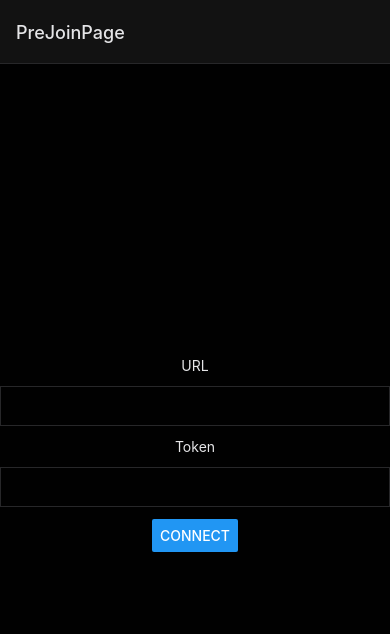
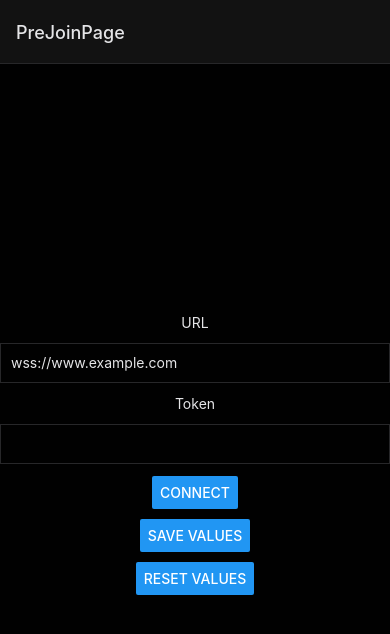
Before and after one commit to mcdonnelljoel09/react-native-client-sdk, a React Native app in the folder example/: screen /PreJoinPage in a window 390 px wide. Shown: the top 634 px of the page. Built offline with nearby package versions, Linux system fonts and the light colour scheme; what livekit-react-native would draw is missing.

Commit message:
Add ability to save/reset values on prejoin page

```diff
--- a/example/package.json
+++ b/example/package.json
@@ -9,6 +9,7 @@
     "start": "react-native start"
   },
   "dependencies": {
+    "@react-native-async-storage/async-storage": "^1.17.10",
     "@react-navigation/native": "^6.0.8",
     "@react-navigation/native-stack": "^6.5.0",
     "@voximplant/react-native-foreground-service": "^3.0.1",
--- a/example/src/PreJoinPage.tsx
+++ b/example/src/PreJoinPage.tsx
@@ -1,18 +1,44 @@
 import * as React from 'react';
-import { useState } from 'react';
+import { useState, useEffect } from 'react';
 import type { NativeStackScreenProps } from '@react-navigation/native-stack';
 
 import { StyleSheet, View, TextInput, Text, Button } from 'react-native';
 import type { RootStackParamList } from './App';
 import { useTheme } from '@react-navigation/native';
+import AsyncStorage from '@react-native-async-storage/async-storage';
+
+const DEFAULT_URL = 'wss://www.example.com';
+const DEFAULT_TOKEN = '';
+
+const URL_KEY = 'url';
+const TOKEN_KEY = 'token';
 
 export const PreJoinPage = ({
   navigation,
 }: NativeStackScreenProps<RootStackParamList, 'PreJoinPage'>) => {
-  const [url, setUrl] = useState('');
-  const [token, setToken] = useState<string>('');
+  const [url, setUrl] = useState(DEFAULT_URL);
+  const [token, setToken] = useState(DEFAULT_TOKEN);
+
+  useEffect(() => {
+    AsyncStorage.getItem(URL_KEY).then((value) => {
+      if (value) {
+        setUrl(value);
+      }
+    });
+
+    AsyncStorage.getItem(TOKEN_KEY).then((value) => {
+      if (value) {
+        setToken(value);
+      }
+    });
+  }, []);
 
   const { colors } = useTheme();
+
+  let saveValues = (saveUrl: string, saveToken: string) => {
+    AsyncStorage.setItem(URL_KEY, saveUrl);
+    AsyncStorage.setItem(TOKEN_KEY, saveToken);
+  };
   return (
     <View style={styles.container}>
       <Text style={{ color: colors.text }}>URL</Text>
@@ -43,6 +69,26 @@ export const PreJoinPage = ({
           navigation.push('RoomPage', { url: url, token: token });
         }}
       />
+
+      <View style={styles.spacer} />
+
+      <Button
+        title="Save Values"
+        onPress={() => {
+          saveValues(url, token);
+        }}
+      />
+
+      <View style={styles.spacer} />
+
+      <Button
+        title="Reset Values"
+        onPress={() => {
+          saveValues(DEFAULT_URL, DEFAULT_TOKEN);
+          setUrl(DEFAULT_URL);
+          setToken(DEFAULT_TOKEN);
+        }}
+      />
     </View>
   );
 };
@@ -65,4 +111,7 @@ const styles = StyleSheet.create({
     borderWidth: 1,
     padding: 10,
   },
+  spacer: {
+    height: 10,
+  },
 });
```
Also changed, not shown: 2 other files (tests, documents, lock files or other folders).
